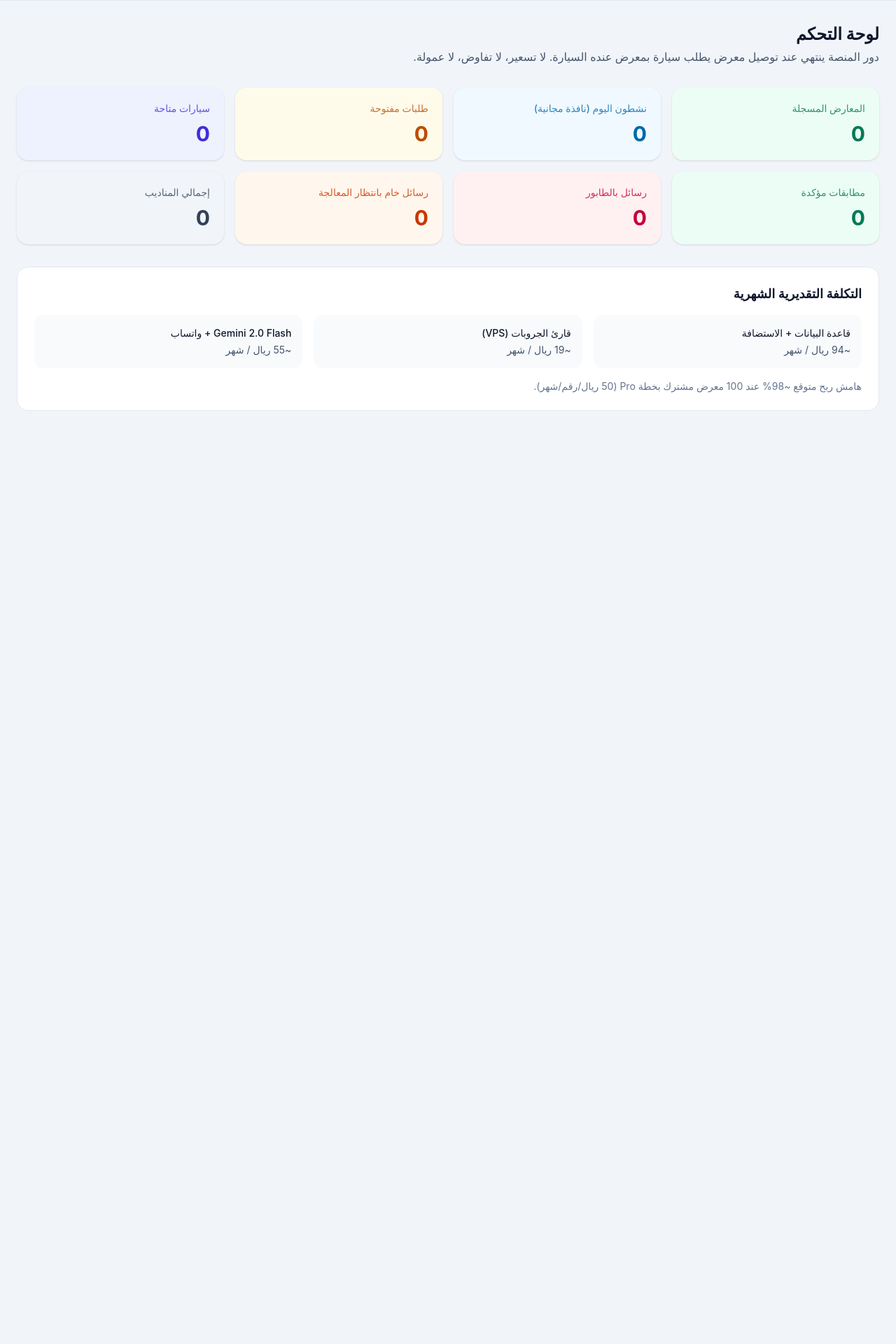
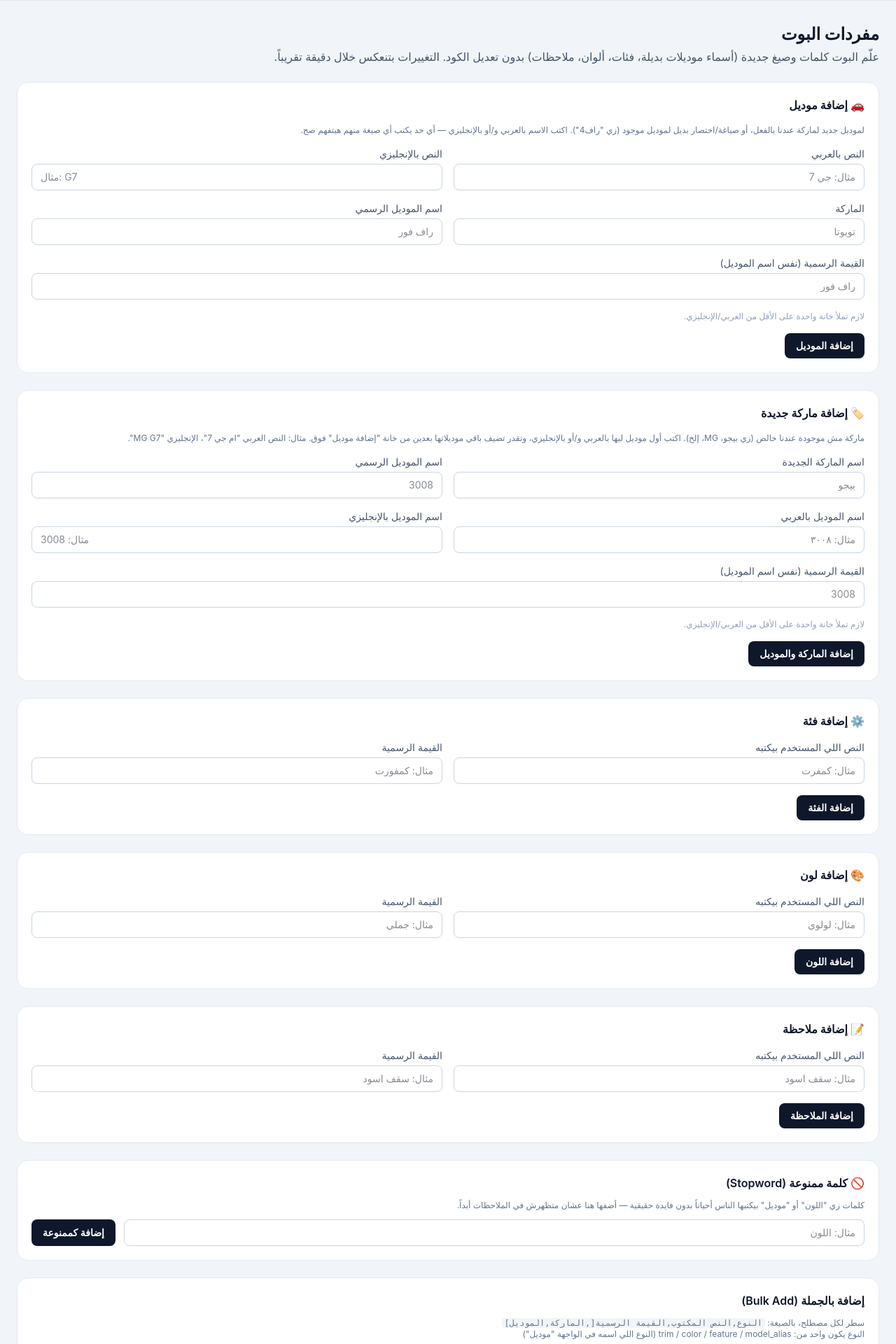
Before and after one commit to mohamedghareb1b-pixel/sayarahub, a Next.js app: page /admin in a window 1280 px wide. Shown: the part 100-2020 px from the top of the page at 70% size. Before the commit the page ends 800 px from the top, so only its background shows below. Built offline with nearby package versions, Linux system fonts and the light colour scheme; no server answers; the database is empty.

Commit message:
بسم الله الرحمن الرحيم

```diff
--- a/src/app/admin/page.tsx
+++ b/src/app/admin/page.tsx
@@ -1,92 +1,198 @@
 import { db } from "@/db";
-import { sql } from "drizzle-orm";
-import {
-  showrooms,
-  users,
-  inventory,
-  requests,
-  matches,
-  messageQueue,
-  rawImports,
-} from "@/db/schema";
+import { vocabularyTerms } from "@/db/schema";
+import { desc } from "drizzle-orm";
+import { addVocabularyTerm, deleteVocabularyTerm, bulkAddVocabularyTerms } from "./actions";
+import VocabularyTable from "./VocabularyTable";
 
 export const dynamic = "force-dynamic";
 
-async function scalar(query: ReturnType<typeof sql>) {
-  const res = await db.execute<{ count: string }>(query);
-  return Number(res.rows[0]?.count ?? 0);
-}
-
-export default async function AdminDashboard() {
-  const [
-    showroomCount,
-    activeToday,
-    openRequests,
-    availableCars,
-    connectedMatches,
-    pendingQueue,
-    pendingRawImports,
-    totalSalespeople,
-  ] = await Promise.all([
-    scalar(sql`select count(*) from ${showrooms}`),
-    scalar(sql`select count(*) from ${users} where is_active_today = true`),
-    scalar(sql`select count(*) from ${requests} where status = 'open'`),
-    scalar(sql`select count(*) from ${inventory} where status = 'available'`),
-    scalar(sql`select count(*) from ${matches} where status = 'connected'`),
-    scalar(sql`select count(*) from ${messageQueue} where status in ('pending','retry')`),
-    scalar(sql`select count(*) from ${rawImports} where status in ('pending','pending_ai')`),
-    scalar(sql`select count(*) from ${users} where role = 'sales'`),
-  ]);
-
-  const cards = [
-    { label: "المعارض المسجلة", value: showroomCount, color: "bg-emerald-50 text-emerald-700" },
-    { label: "نشطون اليوم (نافذة مجانية)", value: activeToday, color: "bg-sky-50 text-sky-700" },
-    { label: "طلبات مفتوحة", value: openRequests, color: "bg-amber-50 text-amber-700" },
-    { label: "سيارات متاحة", value: availableCars, color: "bg-indigo-50 text-indigo-700" },
-    { label: "مطابقات مؤكدة", value: connectedMatches, color: "bg-emerald-50 text-emerald-700" },
-    { label: "رسائل بالطابور", value: pendingQueue, color: "bg-rose-50 text-rose-700" },
-    { label: "رسائل خام بانتظار المعالجة", value: pendingRawImports, color: "bg-orange-50 text-orange-700" },
-    { label: "إجمالي المناديب", value: totalSalespeople, color: "bg-slate-100 text-slate-700" },
-  ];
+export default async function VocabularyPage() {
+  const rows = await db.select().from(vocabularyTerms).orderBy(desc(vocabularyTerms.createdAt));
 
   return (
-    <div className="space-y-8">
+    <div className="space-y-6">
       <div>
-        <h1 className="text-2xl font-bold text-slate-900">لوحة التحكم</h1>
+        <h1 className="text-2xl font-bold text-slate-900">مفردات البوت</h1>
         <p className="mt-1 text-slate-600">
-          دور المنصة ينتهي عند توصيل معرض يطلب سيارة بمعرض عنده السيارة. لا تسعير، لا تفاوض، لا عمولة.
+          علّم البوت كلمات وصيغ جديدة (أسماء موديلات بديلة، فئات، ألوان، ملاحظات) بدون تعديل الكود.
+          التغييرات بتنعكس خلال دقيقة تقريباً.
         </p>
       </div>
 
-      <div className="grid grid-cols-2 gap-4 md:grid-cols-4">
-        {cards.map((c) => (
-          <div key={c.label} className={`rounded-2xl p-5 shadow-sm ${c.color}`}>
-            <p className="text-sm font-medium opacity-80">{c.label}</p>
-            <p className="mt-2 text-3xl font-bold">{c.value}</p>
+      {/* إضافة موديل لماركة موجودة بالفعل */}
+      <form action={addVocabularyTerm} className="rounded-2xl border border-slate-200 bg-white p-5 space-y-4">
+        <input type="hidden" name="category" value="model_alias" />
+        <h2 className="font-semibold text-slate-900">🚗 إضافة موديل</h2>
+        <p className="text-xs text-slate-500">
+          لموديل جديد لماركة عندنا بالفعل، أو صياغة/اختصار بديل لموديل موجود (زي &quot;راف4&quot;).
+          اكتب الاسم بالعربي و/أو بالإنجليزي — أي حد يكتب أي صيغة منهم هيتفهم صح.
+        </p>
+        <div className="grid grid-cols-1 gap-4 sm:grid-cols-2">
+          <div>
+            <label className="mb-1 block text-sm text-slate-600">النص بالعربي</label>
+            <input name="term_ar" placeholder="مثال: جي 7" className="w-full rounded-lg border border-slate-300 px-3 py-2 text-sm" />
           </div>
-        ))}
-      </div>
-
-      <div className="rounded-2xl border border-slate-200 bg-white p-6">
-        <h2 className="text-lg font-semibold text-slate-900">التكلفة التقديرية الشهرية</h2>
-        <div className="mt-4 grid grid-cols-1 gap-4 text-sm text-slate-600 md:grid-cols-3">
-          <div className="rounded-xl bg-slate-50 p-4">
-            <p className="font-medium text-slate-900">قاعدة البيانات + الاستضافة</p>
-            <p className="mt-1">~94 ريال / شهر</p>
+          <div>
+            <label className="mb-1 block text-sm text-slate-600">النص بالإنجليزي</label>
+            <input name="term_en" placeholder="مثال: G7" dir="ltr" className="w-full rounded-lg border border-slate-300 px-3 py-2 text-sm" />
           </div>
-          <div className="rounded-xl bg-slate-50 p-4">
-            <p className="font-medium text-slate-900">قارئ الجروبات (VPS)</p>
-            <p className="mt-1">~19 ريال / شهر</p>
+          <div>
+            <label className="mb-1 block text-sm text-slate-600">الماركة</label>
+            <input name="brand" placeholder="تويوتا" className="w-full rounded-lg border border-slate-300 px-3 py-2 text-sm" required />
           </div>
-          <div className="rounded-xl bg-slate-50 p-4">
-            <p className="font-medium text-slate-900">Gemini 2.0 Flash + واتساب</p>
-            <p className="mt-1">~55 ريال / شهر</p>
+          <div>
+            <label className="mb-1 block text-sm text-slate-600">اسم الموديل الرسمي</label>
+            <input name="model" placeholder="راف فور" className="w-full rounded-lg border border-slate-300 px-3 py-2 text-sm" required />
+          </div>
+          <div className="sm:col-span-2">
+            <label className="mb-1 block text-sm text-slate-600">القيمة الرسمية (نفس اسم الموديل)</label>
+            <input name="canonicalValue" placeholder="راف فور" className="w-full rounded-lg border border-slate-300 px-3 py-2 text-sm" required />
           </div>
         </div>
-        <p className="mt-4 text-sm text-slate-500">
-          هامش ربح متوقع ~98% عند 100 معرض مشترك بخطة Pro (50 ريال/رقم/شهر).
+        <p className="text-xs text-slate-400">لازم تملأ خانة واحدة على الأقل من العربي/الإنجليزي.</p>
+        <button type="submit" className="rounded-lg bg-slate-900 px-4 py-2 text-sm font-semibold text-white hover:bg-slate-700">
+          إضافة الموديل
+        </button>
+      </form>
+
+      {/* إضافة ماركة جديدة تماماً (مع أول موديل ليها) */}
+      <form action={addVocabularyTerm} className="rounded-2xl border border-slate-200 bg-white p-5 space-y-4">
+        <input type="hidden" name="category" value="model_alias" />
+        <h2 className="font-semibold text-slate-900">🏷️ إضافة ماركة جديدة</h2>
+        <p className="text-xs text-slate-500">
+          ماركة مش موجودة عندنا خالص (زي بيجو، MG، إلخ). اكتب أول موديل ليها بالعربي و/أو بالإنجليزي، وتقدر تضيف
+          باقي موديلاتها بعدين من خانة &quot;إضافة موديل&quot; فوق. مثال: النص العربي &quot;ام جي 7&quot;، الإنجليزي &quot;MG G7&quot;.
         </p>
-      </div>
+        <div className="grid grid-cols-1 gap-4 sm:grid-cols-2">
+          <div>
+            <label className="mb-1 block text-sm text-slate-600">اسم الماركة الجديدة</label>
+            <input name="brand" placeholder="بيجو" className="w-full rounded-lg border border-slate-300 px-3 py-2 text-sm" required />
+          </div>
+          <div>
+            <label className="mb-1 block text-sm text-slate-600">اسم الموديل الرسمي</label>
+            <input name="model" placeholder="3008" className="w-full rounded-lg border border-slate-300 px-3 py-2 text-sm" required />
+          </div>
+          <div>
+            <label className="mb-1 block text-sm text-slate-600">اسم الموديل بالعربي</label>
+            <input name="term_ar" placeholder="مثال: ٣٠٠٨" className="w-full rounded-lg border border-slate-300 px-3 py-2 text-sm" />
+          </div>
+          <div>
+            <label className="mb-1 block text-sm text-slate-600">اسم الموديل بالإنجليزي</label>
+            <input name="term_en" placeholder="مثال: 3008" dir="ltr" className="w-full rounded-lg border border-slate-300 px-3 py-2 text-sm" />
+          </div>
+          <div className="sm:col-span-2">
+            <label className="mb-1 block text-sm text-slate-600">القيمة الرسمية (نفس اسم الموديل)</label>
+            <input name="canonicalValue" placeholder="3008" className="w-full rounded-lg border border-slate-300 px-3 py-2 text-sm" required />
+          </div>
+        </div>
+        <p className="text-xs text-slate-400">لازم تملأ خانة واحدة على الأقل من العربي/الإنجليزي.</p>
+        <button type="submit" className="rounded-lg bg-slate-900 px-4 py-2 text-sm font-semibold text-white hover:bg-slate-700">
+          إضافة الماركة والموديل
+        </button>
+      </form>
+
+      {/* إضافة فئة */}
+      <form action={addVocabularyTerm} className="rounded-2xl border border-slate-200 bg-white p-5 space-y-4">
+        <input type="hidden" name="category" value="trim" />
+        <h2 className="font-semibold text-slate-900">⚙️ إضافة فئة</h2>
+        <div className="grid grid-cols-1 gap-4 sm:grid-cols-2">
+          <div>
+            <label className="mb-1 block text-sm text-slate-600">النص اللي المستخدم بيكتبه</label>
+            <input name="term" placeholder="مثال: كمفرت" className="w-full rounded-lg border border-slate-300 px-3 py-2 text-sm" required />
+          </div>
+          <div>
+            <label className="mb-1 block text-sm text-slate-600">القيمة الرسمية</label>
+            <input name="canonicalValue" placeholder="مثال: كمفورت" className="w-full rounded-lg border border-slate-300 px-3 py-2 text-sm" required />
+          </div>
+        </div>
+        <button type="submit" className="rounded-lg bg-slate-900 px-4 py-2 text-sm font-semibold text-white hover:bg-slate-700">
+          إضافة الفئة
+        </button>
+      </form>
+
+      {/* إضافة لون */}
+      <form action={addVocabularyTerm} className="rounded-2xl border border-slate-200 bg-white p-5 space-y-4">
+        <input type="hidden" name="category" value="color" />
+        <h2 className="font-semibold text-slate-900">🎨 إضافة لون</h2>
+        <div className="grid grid-cols-1 gap-4 sm:grid-cols-2">
+          <div>
+            <label className="mb-1 block text-sm text-slate-600">النص اللي المستخدم بيكتبه</label>
+            <input name="term" placeholder="مثال: لولوي" className="w-full rounded-lg border border-slate-300 px-3 py-2 text-sm" required />
+          </div>
+          <div>
+            <label className="mb-1 block text-sm text-slate-600">القيمة الرسمية</label>
+            <input name="canonicalValue" placeholder="مثال: جملي" className="w-full rounded-lg border border-slate-300 px-3 py-2 text-sm" required />
+          </div>
+        </div>
+        <button type="submit" className="rounded-lg bg-slate-900 px-4 py-2 text-sm font-semibold text-white hover:bg-slate-700">
+          إضافة اللون
+        </button>
+      </form>
+
+      {/* إضافة ملاحظة */}
+      <form action={addVocabularyTerm} className="rounded-2xl border border-slate-200 bg-white p-5 space-y-4">
+        <input type="hidden" name="category" value="feature" />
+        <h2 className="font-semibold text-slate-900">📝 إضافة ملاحظة</h2>
+        <div className="grid grid-cols-1 gap-4 sm:grid-cols-2">
+          <div>
+            <label className="mb-1 block text-sm text-slate-600">النص اللي المستخدم بيكتبه</label>
+            <input name="term" placeholder="مثال: سقف اسود" className="w-full rounded-lg border border-slate-300 px-3 py-2 text-sm" required />
+          </div>
+          <div>
+            <label className="mb-1 block text-sm text-slate-600">القيمة الرسمية</label>
+            <input name="canonicalValue" placeholder="مثال: سقف اسود" className="w-full rounded-lg border border-slate-300 px-3 py-2 text-sm" required />
+          </div>
+        </div>
+        <button type="submit" className="rounded-lg bg-slate-900 px-4 py-2 text-sm font-semibold text-white hover:bg-slate-700">
+          إضافة الملاحظة
+        </button>
+      </form>
+
+      {/* إضافة كلمة ممنوعة (متتسجلش في الملاحظات خالص حتى لو معرفناهاش) */}
+      <form action={addVocabularyTerm} className="rounded-2xl border border-slate-200 bg-white p-5 space-y-3">
+        <input type="hidden" name="category" value="stopword" />
+        <h2 className="font-semibold text-slate-900">🚫 كلمة ممنوعة (Stopword)</h2>
+        <p className="text-xs text-slate-500">
+          كلمات زي &quot;اللون&quot; أو &quot;موديل&quot; بيكتبها الناس أحياناً بدون فايدة حقيقية — أضفها هنا عشان متظهرش في الملاحظات أبداً.
+        </p>
+        <div className="flex gap-3">
+          <input
+            name="term"
+            placeholder="مثال: اللون"
+            className="flex-1 rounded-lg border border-slate-300 px-3 py-2 text-sm"
+            required
+          />
+          {/* القيمة الرسمية مش لها معنى هنا، بس محتاجينها تقنياً — بنملاها تلقائي بنفس الكلمة */}
+          <input type="hidden" name="canonicalValue" value="-" />
+          <button type="submit" className="rounded-lg bg-slate-900 px-4 py-2 text-sm font-semibold text-white hover:bg-slate-700">
+            إضافة كممنوعة
+          </button>
+        </div>
+      </form>
+
+      {/* إضافة بالجملة (لصق عدة مصطلحات دفعة واحدة) */}
+      <form action={bulkAddVocabularyTerms} className="rounded-2xl border border-slate-200 bg-white p-5 space-y-3">
+        <h2 className="font-semibold text-slate-900">إضافة بالجملة (Bulk Add)</h2>
+        <p className="text-xs text-slate-500">
+          سطر لكل مصطلح، بالصيغة: <code dir="ltr" className="rounded bg-slate-100 px-1">النوع,النص المكتوب,القيمة الرسمية[,الماركة,الموديل]</code>
+          <br />
+          النوع يكون واحد من: trim / color / feature / model_alias (النوع اللي اسمه في الواجهة &quot;موديل&quot;)
+        </p>
+        <textarea
+          name="bulkText"
+          rows={6}
+          required
+          placeholder={`trim,كمفرت,كمفورت\ncolor,لولوي,جملي\nfeature,سقف اسود,سقف اسود\nmodel_alias,راف4,راف فور,تويوتا,راف فور`}
+          className="w-full rounded-lg border border-slate-300 px-3 py-2 font-mono text-sm"
+          dir="ltr"
+        />
+        <button type="submit" className="rounded-lg bg-slate-900 px-4 py-2 text-sm font-semibold text-white hover:bg-slate-700">
+          إضافة الكل
+        </button>
+      </form>
+
+      {/* الجدول (بحث + أقسام) */}
+      <VocabularyTable rows={rows} onDelete={deleteVocabularyTerm} />
     </div>
   );
 }
```
